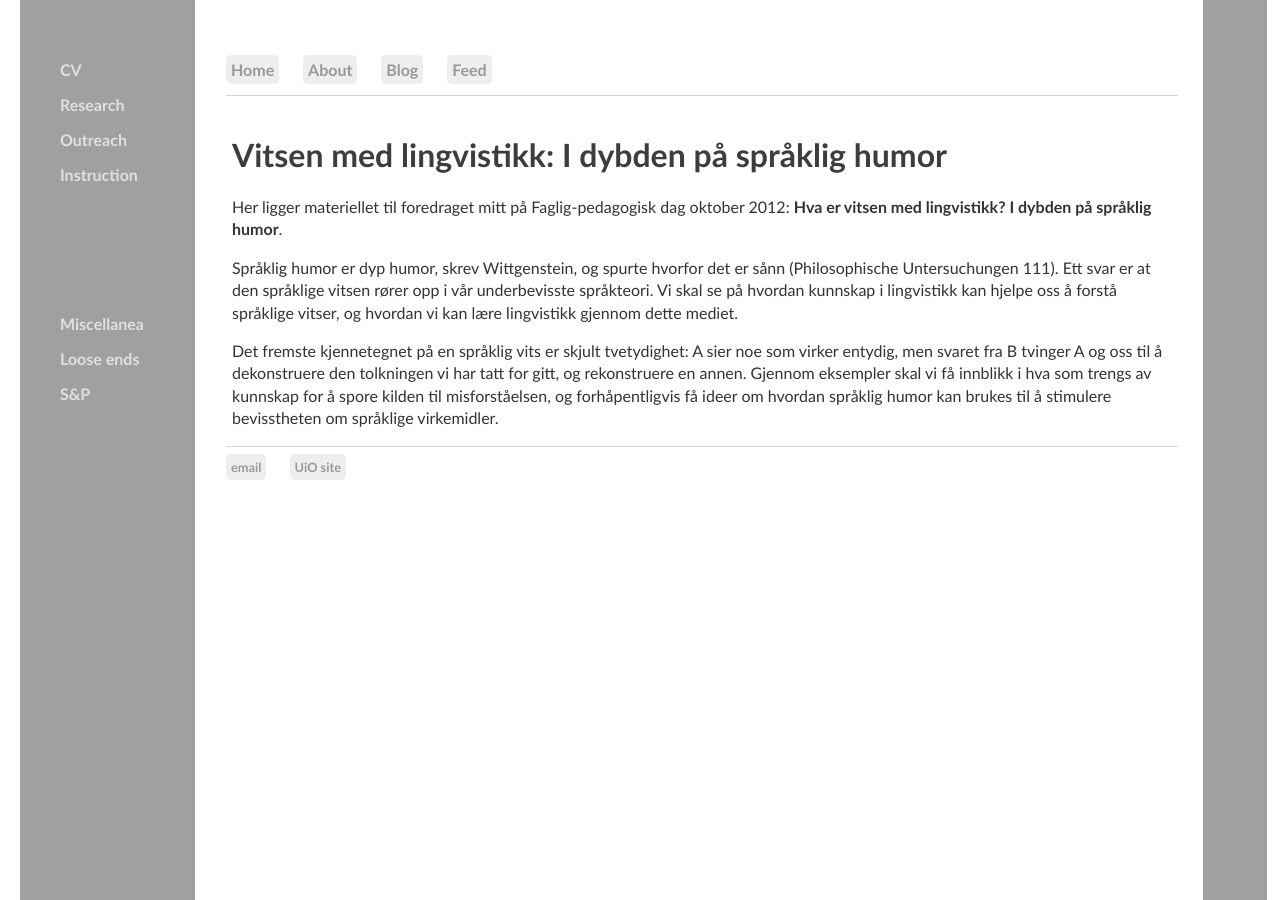
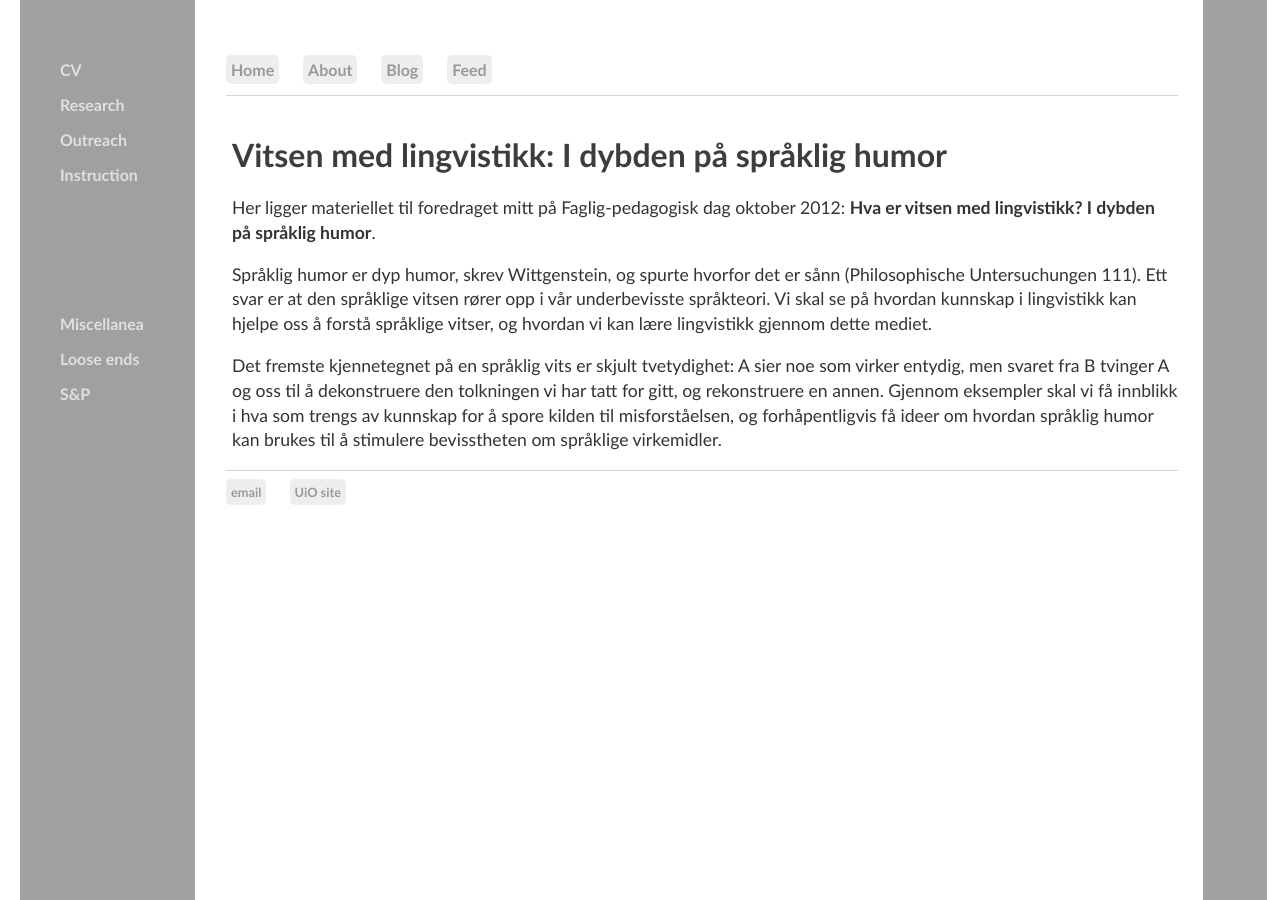
Before and after one commit to kjelljs/kjelljs.github.io, a Jekyll site: the page built from dissemination/vitsen.html, in a window 1280 px wide. Built offline with Jekyll 4.4.1, drawn with Linux system fonts in a browser that asks for light colours.

Commit message:
Update vitsen.html

```diff
--- a/dissemination/vitsen.html
+++ b/dissemination/vitsen.html
@@ -13,6 +13,8 @@ figure {
 }
 </style>
 
+<div class="ingress">
 <p>Her ligger materiellet til foredraget mitt på Faglig-pedagogisk dag oktober 2012: <b>Hva er vitsen med lingvistikk? I dybden på språklig humor</b>.</p>
 <p>Språklig humor er dyp humor, skrev Wittgenstein, og spurte hvorfor det er sånn (Philosophische Untersuchungen 111). Ett svar er at den språklige vitsen rører opp i vår underbevisste språkteori. Vi skal se på hvordan kunnskap i lingvistikk kan hjelpe oss å forstå språklige vitser, og hvordan vi kan lære lingvistikk gjennom dette mediet.</p>
 <p>Det fremste kjennetegnet på en språklig vits er skjult tvetydighet: A sier noe som virker entydig, men svaret fra B tvinger A og oss til å dekonstruere den tolkningen vi har tatt for gitt, og rekonstruere en annen. Gjennom eksempler skal vi få innblikk i hva som trengs av kunnskap for å spore kilden til misforståelsen, og forhåpentligvis få ideer om hvordan språklig humor kan brukes til å stimulere bevisstheten om språklige virkemidler.</p>
+</div>
```
